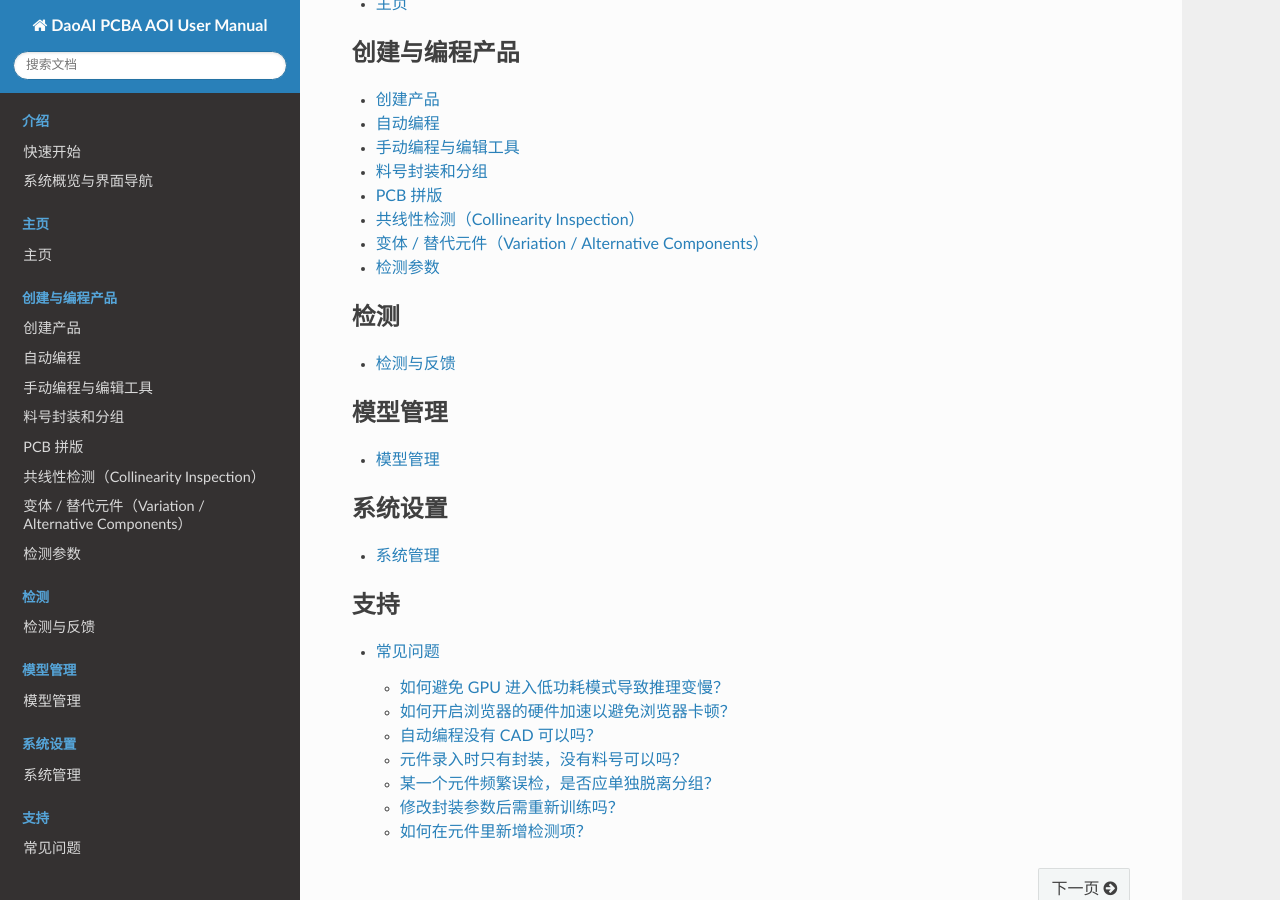
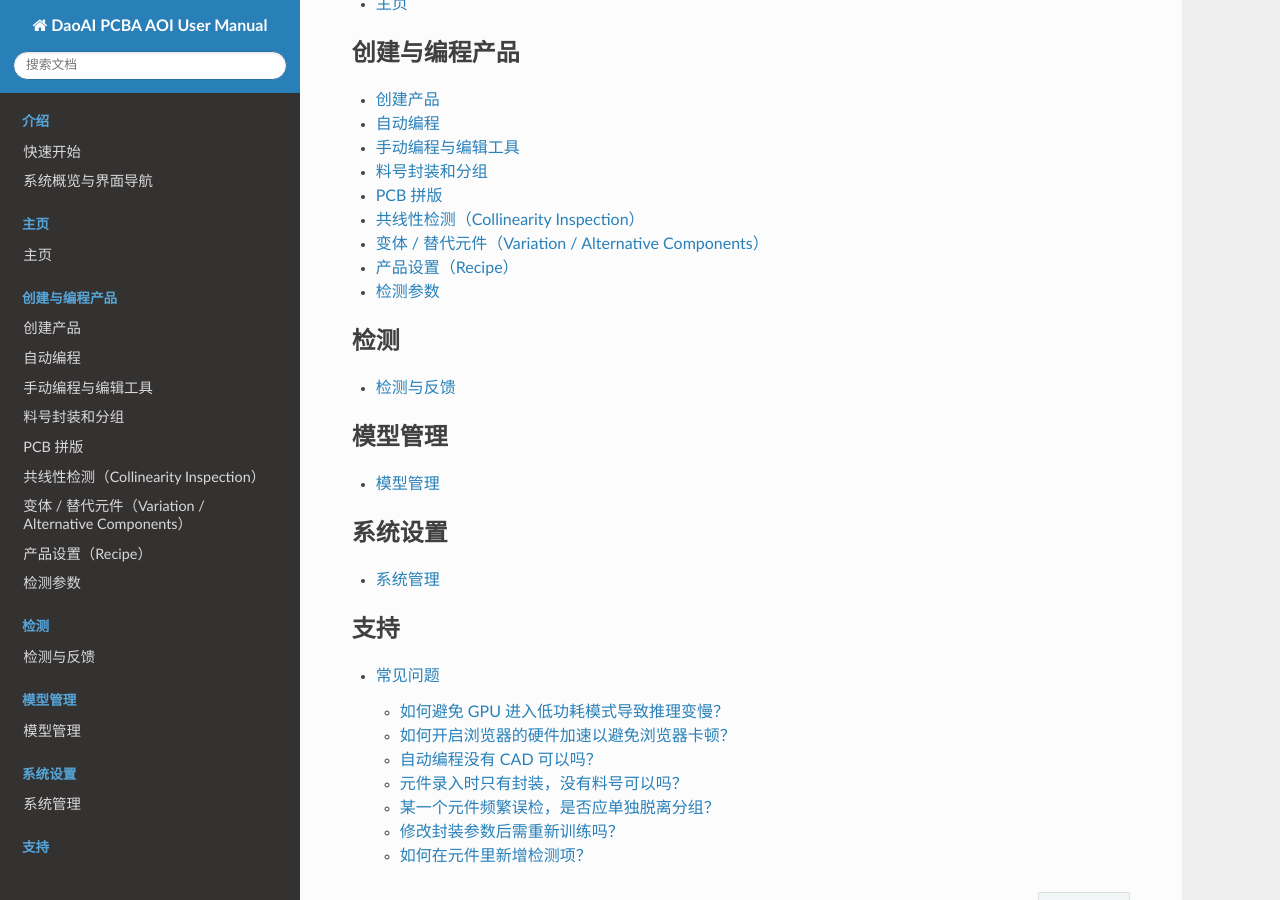
Before and after one commit to DaoAI-Robotics-Inc/daoai_pcb_aoi_user_manual, a Sphinx documentation site: the page built from docs/source/index.rst, in a window 1280 px wide and 900 px high, scrolled down 560 px. Built offline with Sphinx 7.4.7 and the Read the Docs theme 3.1.0, drawn with Linux system fonts in a browser that asks for light colours; part of the change alters nothing that is shown.

Commit message:
docs(teach): document Recipe/产品设置 tabs incl. badmark InspectionSettings
Co-Authored-By: Claude Sonnet 4.6 <noreply@anthropic.com>

```diff
--- /dev/null
+++ b/docs/source/complete_user_guide/features/recipe.rst
@@ -0,0 +1,111 @@
+产品设置（Recipe）
+=====================
+
+产品设置区（**设置**，即 Recipe）位于编程页面（Teach）左侧标签栏的顶部区域。该区域包含五个子标签，用于配置产品的传送带、PCB 物理参数及检测判废逻辑。子标签依次为：
+
+- **PCB详情** （PCB Detail）
+- **传送带设置** （Conveyor Setup）
+- **PCB尺寸** （PCB Dimension）
+- **全PCB拍摄** （Full PCB Capture）
+- **检测设置** （Inspection Settings）
+
+每个子标签完成后会显示蓝色对勾图标，表示该步骤已配置完成。后四个子标签在完成前置步骤之前处于禁用状态，须按顺序操作。
+
+.. screenshot-todo: images/recipe_tabs.png — 设置区五个子标签概览，高亮标签切换状态
+
+----
+
+**PCB详情（PCB Detail）**
+
+PCB详情标签页包含两个区域：
+
+- **产品名称（产品名称）**：可在此输入或修改产品名称。产品名称须唯一；若与已有产品重名，保存时会提示错误。点击 **保存** 提交修改，点击 **取消** 放弃编辑。
+
+- **检测参数（Specs for Inspection）**：以列表形式显示四项产品参数的当前状态，每项均有操作按钮可跳转至对应子标签页：
+
+  - **传送带宽度（Conveyor Width）**：未设置时显示 ``(未定义)``，已设置时显示毫米数值。点击 **设置** 跳转至 **传送带设置** 子标签。
+  - **PCB尺寸（PCB Dimension）**：未测量时显示 ``(未定义)``，已测量时显示宽 × 高（mm）。点击 **测量** 跳转至 **PCB尺寸** 子标签。
+  - **全PCB拍摄（Full PCB Capture）**：未拍摄时显示 ``(未定义)``，已拍摄时显示已采集状态。点击 **拍摄** 跳转至 **全PCB拍摄** 子标签。
+  - **检测设置（Inspection Settings）**：显示当前判废模式摘要（见下方说明）。点击 **配置** 跳转至 **检测设置** 子标签。
+
+.. screenshot-todo: images/recipe_pcb_detail.png — PCB详情标签页，展示四行参数列表及配置按钮
+
+----
+
+**传送带设置（Conveyor Setup）**
+
+传送带设置用于在编程过程中锁定传送带并调整宽度，以便手动放板或使用 PCB 进入功能。
+
+操作步骤：
+
+1. **选择一个传送带（Select a Conveyor）**：从下拉列表中选择当前可用的传送带槽位。
+2. **锁定传送带（Lock Conveyor for this Task）**：点击此按钮锁定所选传送带供本次编程使用。
+3. **设置传送带宽度（Set Conveyor Width）**：在输入框中输入目标宽度（mm），再点击 **移动到宽度（Move to Width）** 使传送带实际移动到该宽度。当前传送带宽度会显示在下方以供参考。
+4. **保存并继续（Save and Continue）**：确认宽度后点击此按钮，将宽度写入产品并跳转至 **PCB尺寸** 子标签。需已完成锁定方可启用。
+5. **释放传送带（Release Conveyor）**：操作完成后点击此按钮，释放对传送带的独占控制权。
+
+.. screenshot-todo: images/recipe_conveyor_setup.png — 传送带设置标签页，展示传送带选择下拉框、宽度输入框及锁定/释放按钮
+
+----
+
+**PCB尺寸（PCB Dimension）**
+
+该标签页用于测量或输入 PCB 的物理尺寸（宽度与高度，单位 mm）。操作流程与创建产品向导中的 **输入或计算尺寸** 步骤一致，详见 :ref:`创建产品` 中的对应说明。
+
+.. screenshot-todo: images/recipe_pcb_dimension.png — PCB尺寸标签页，展示尺寸输入框及自动计算按钮
+
+----
+
+**全PCB拍摄（Full PCB Capture）**
+
+该标签页用于重新执行完整 PCB 拍摄，生成用于检测的黄金图像。操作流程与创建产品向导中的 **完整 PCB 拍摄** 步骤一致，详见 :ref:`创建产品` 中的对应说明。完成拍摄后可在此处更新相机参数（曝光、增益、白平衡等）并重新拍摄覆盖当前版本。
+
+.. screenshot-todo: images/recipe_full_capture.png — 全PCB拍摄标签页，展示拍摄区域及相机参数控件
+
+----
+
+**检测设置（Inspection Settings）**
+
+检测设置标签页用于配置拼板产品中 **子板（sub-PCB）** 的自动判废逻辑，决定系统如何判断每块子板为好板或坏板。
+
+可从 PCB详情 标签页点击 **检测设置** 行右侧的 **配置** 按钮进入此标签页。
+
+该标签页包含以下四项参数：
+
+**使用NG元件比例（Use NG component ratio）**
+
+Switch 开关，默认 **开启**。启用后，系统根据子板上 NG 元件的比例来自动判废。开启时，下方显示以下子项：
+
+- **失败比例阈值（Failure ratio threshold）**：InputNumber 输入框，有效范围 ``0.0–1.0``，默认值 ``0.5``。当子板的 NG 元件比例超过该阈值时，子板被判定为坏板。
+
+**使用坏板标记元件（Use badmark elements）**
+
+Switch 开关，默认 **关闭**。启用后，系统依据产品中已定义的坏板标记元件（badmark）来判废子板（参见 :ref:`检测控制与特殊标记`）。开启时，下方显示以下子项：
+
+- **组合逻辑（Combine logic）**：Radio 单选，可选：
+
+  - **任一NG**：只要有任意一个坏板标记元件判为 NG，子板即判为坏板。
+  - **全部NG**：所有坏板标记元件均判为 NG，子板才判为坏板。
+
+- **已定义坏板标记元件数（Badmark elements defined）**：显示当前产品中已定义的坏板标记元件数量（只读）。
+
+- 若启用了坏板标记模式但尚未定义任何坏板标记元件，页面会显示黄色警告提示，说明该模式不会生效。
+
+**两种模式均关闭时**
+
+若 **使用NG元件比例** 和 **使用坏板标记元件** 均关闭，页面会显示提示信息：子板不会被自动判定，仅进行人工复检。
+
+**保存与取消**
+
+编辑完成后点击 **保存** 提交修改；点击 **取消** 恢复为上次已保存的值。提交前系统会校验 **失败比例阈值** 是否在 ``[0, 1]`` 范围内，超出范围将提示错误并阻止保存。
+
+**PCB详情中的检测设置状态摘要**
+
+PCB详情标签页的 **检测设置** 行会根据当前配置显示以下摘要文字：
+
+- **比例 · 坏板标记**：两种模式均已启用。
+- **仅比例**：仅启用了NG元件比例模式。
+- **仅坏板标记**：仅启用了坏板标记模式。
+- **仅人工复检**：两种模式均已关闭。
+
+.. screenshot-todo: images/recipe_inspection_settings.png — 检测设置标签页，展示两个Switch开关、失败比例阈值输入框及组合逻辑单选
--- a/docs/source/index.rst
+++ b/docs/source/index.rst
@@ -25,6 +25,7 @@ DaoAI PCBA AOI 用户手册
    complete_user_guide/features/pcb_array
    complete_user_guide/features/collinearity_inspection
    complete_user_guide/features/variations
+   complete_user_guide/features/recipe
    complete_user_guide/config/index
 
 .. toctree::
```
